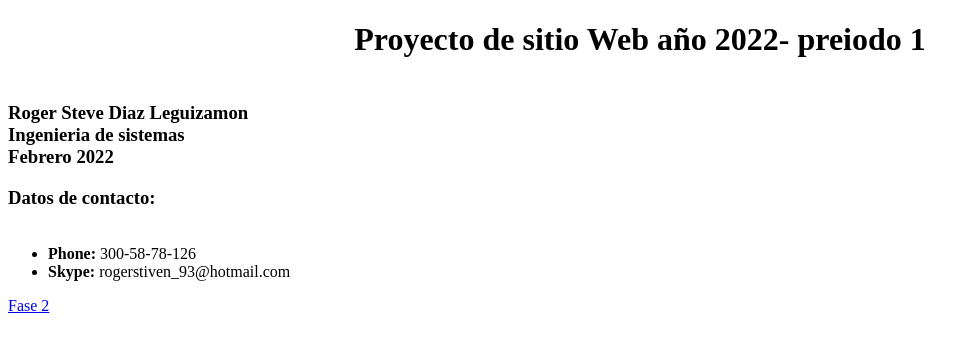
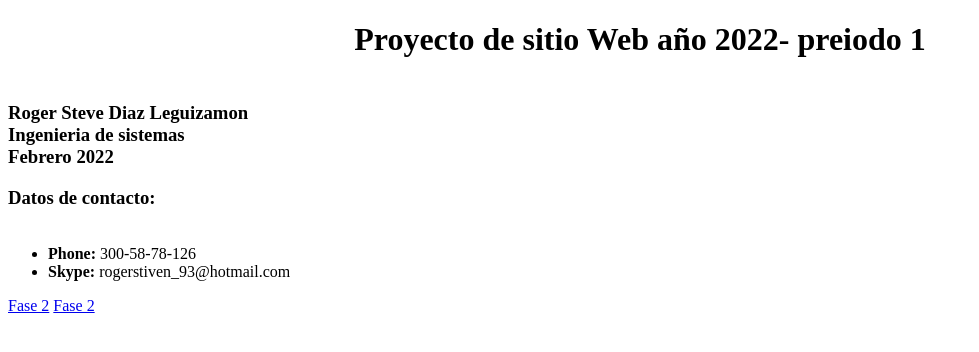
Before and after one commit to Orionmaster1/DSW-RogerDiaz, a plain HTML site: page index.html in a window 1280 px wide. Shown: the whole page, without its empty margins (0-979 px from the left). Drawn offline with Linux system fonts and the light colour scheme.

Commit message:
relaciona index
relaciona index principal con index fase 3

```diff
--- a/index.html
+++ b/index.html
@@ -33,6 +33,7 @@
         </p>
 
 <a href="FASE2/desing.html" > Fase 2</a>
+<a href="FASE3/INDEX.HTML" > Fase 2</a>
 
 
 
```
